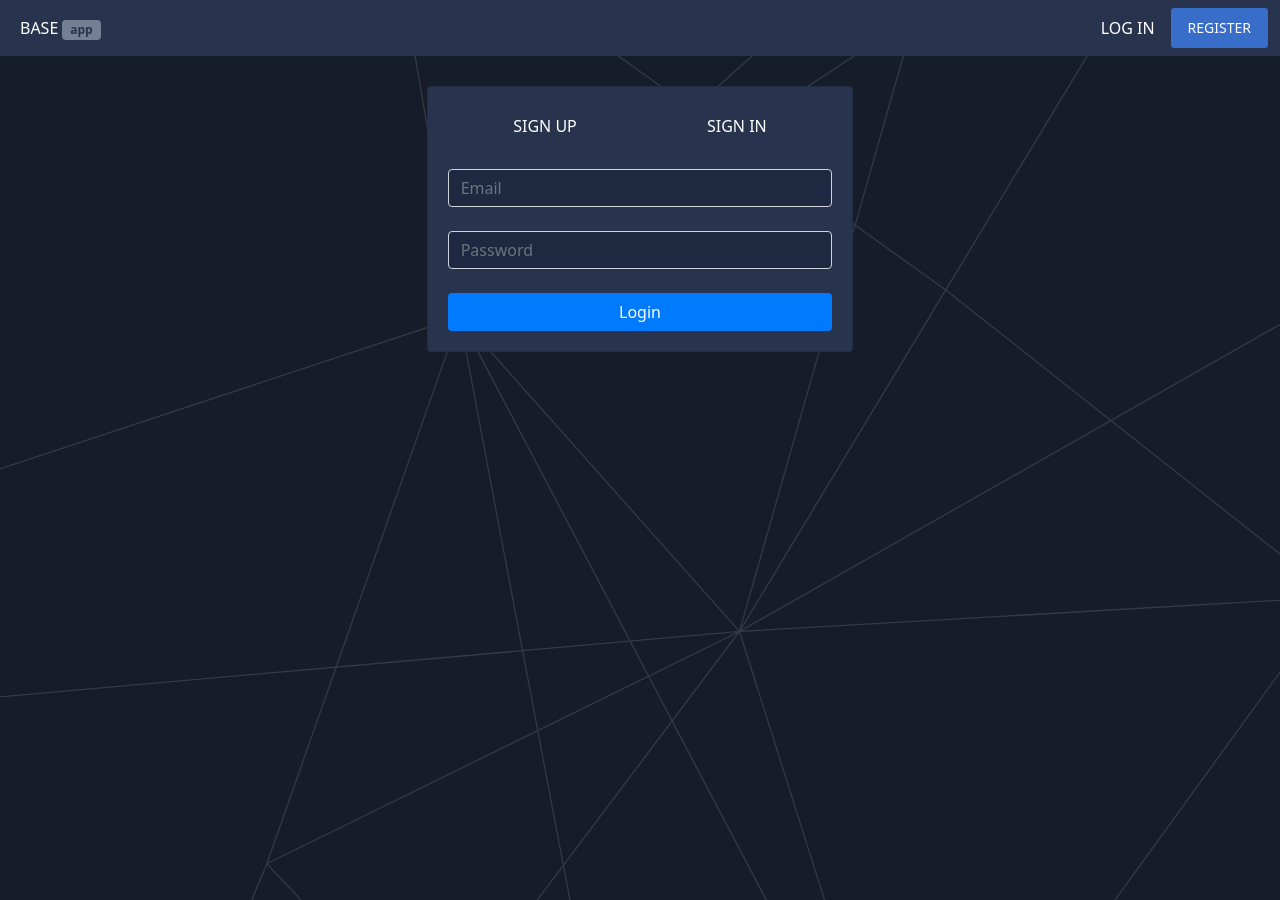
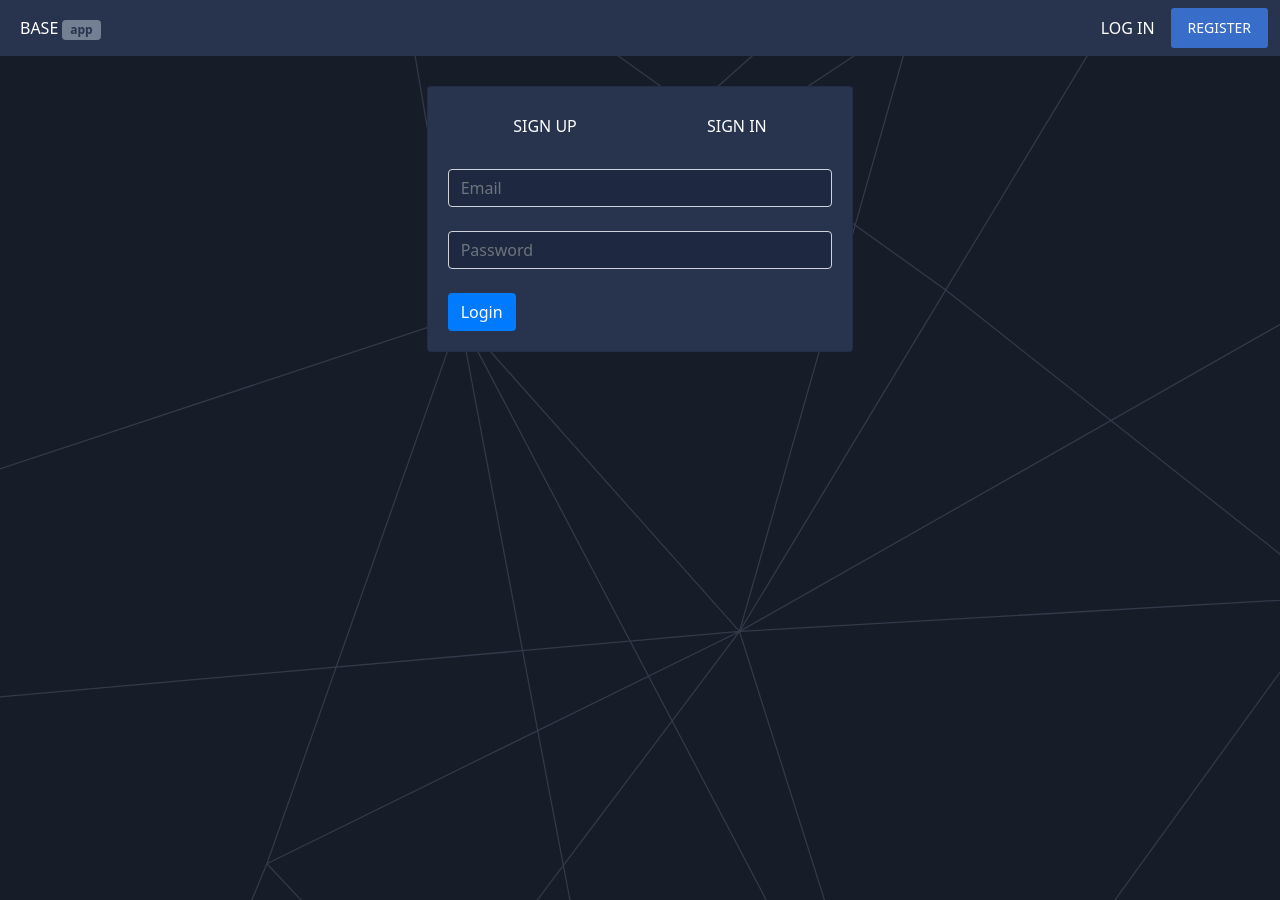
Before and after one commit to rubi022/react-app, a React (Create React App) app in the folder barong-api-user-auth-new/: page /login in a window 1280 px wide. Built offline with nearby package versions, Linux system fonts and the light colour scheme.

Commit message:
custom validation added in register
custom validation added in register

```diff
--- a/barong-api-user-auth-new/package.json
+++ b/barong-api-user-auth-new/package.json
@@ -13,6 +13,7 @@
     "react-dom": "^17.0.2",
     "react-router-dom": "^6.2.1",
     "react-scripts": "5.0.0",
+    "react-toastify": "^8.1.1",
     "web-vitals": "^2.1.4"
   },
   "scripts": {
--- a/barong-api-user-auth-new/src/components/Login.js
+++ b/barong-api-user-auth-new/src/components/Login.js
@@ -1,27 +1,19 @@
 import { Link } from "react-router-dom";
-import React, { useState, useEffect } from "react";
-// import { useHistory } from "react-router-dom"
-import { useNavigate } from 'react-router-dom';
+import React, { useState } from "react";
+// import React, { useState, useEffect } from "react";
 
 
 const Login = () => {
 
 
-    //  const [username, setUsername] = useState("")
     const [email, setEmail] = useState("")
     const [password, setPassword] = useState("")
-    const navigate = useNavigate();
+    // const navigate = useNavigate();
 
-    // const navigate = useNavigate();
-    // const history = useHistory();
-    useEffect(() => {
-        if (localStorage.getItem('user-info')) {
-            // history.push("/add")
-            // navigate('/product');
-        }
-    }, [navigate]);
-    async function login() {
-        console.warn(email, password)
+
+    async function onSubmit(e) {
+        e.preventDefault();
+
         let item = { email, password }
         let result = await fetch("https://cp.btfd.cc/api/v2/barong/identity/users",
 
@@ -51,17 +43,20 @@ const Login = () => {
                 </div>
                 <br />
 
+                <form action="" className="login-form" onSubmit={onSubmit}>
 
 
-                <input type="email" value={email} onChange={(e) => setEmail(e.target.value)} className="form-control" placeholder="Email" />
-                <br />
+                    <input type="email" value={email} onChange={(e) => setEmail(e.target.value)} className="form-control" placeholder="Email" required />
+                    <br />
 
-                <input type="password" value={password} onChange={(e) => setPassword(e.target.value)} className="form-control" placeholder="Password" />
-                <br />
+                    <input type="password" value={password} onChange={(e) => setPassword(e.target.value)} className="form-control" placeholder="Password" required />
+                    <br />
 
-                <button onClick={login} className="btn btn-sign">Login</button>
+                    {/* <button onClick={login} className="btn btn-sign">Login</button> */}
+                    <input type="submit" value="Login" className="btn btn-sign" />
 
 
+                </form>
             </div>
 
         </div>
--- a/barong-api-user-auth-new/src/components/Register.js
+++ b/barong-api-user-auth-new/src/components/Register.js
@@ -2,6 +2,8 @@
 import React, { useState } from "react";
 import { useNavigate } from 'react-router-dom';
 import { Link } from "react-router-dom";
+import { ToastContainer, toast } from 'react-toastify';
+import 'react-toastify/dist/ReactToastify.css';
 
 
 const Register = () => {
@@ -9,16 +11,35 @@ const Register = () => {
     const [email, setEmail] = useState("")
     const [password, setPassword] = useState("")
     const [confirmPassword, setConfirmPassword] = useState("")
-
     const navigate = useNavigate();
+    // const [formErrors, setFormErrors] = useState({})
 
 
-
-    const signUp = async () => {
-
-        let item = { email, password }
+    const onSubmit = async (e) => {
+        e.preventDefault();
 
 
+        let item = { email, password, confirmPassword }
+        console.log(item)
+        const regex = /^[^\s@]+@[^\s@]+\.[^\s@]{2,}$/i;
+
+        if (!item.email || !item.password || !item.confirmPassword) {
+
+            toast("Can't submit! You misssed a field!",
+                { position: "top-center" }
+            );
+
+        } else if (!regex.test(item.email)) {
+            toast.warn("This is not a valid email!",
+                { position: "top-center" }
+            )
+
+        } else if (item.password !== item.confirmPassword) {
+            toast.warn("Password didn't match",
+                { position: "top-center" }
+            );
+
+        } else {
 
             let result = await fetch("https://cp.btfd.cc/api/v2/barong/identity/users",
 
@@ -32,11 +53,17 @@ const Register = () => {
                 })
 
             result = await result.json()
-        console.warn("result", result)
+            // console.warn("result", result)
+
             localStorage.setItem("user-info", JSON.stringify(result))
             navigate('/email-verification');
 
+
         }
+
+
+    }
+
 
 
     return (
@@ -50,6 +77,7 @@ const Register = () => {
                 </div>
                 <br />
 
+                <form action="" className="register-form" onSubmit={onSubmit}>
 
                     <input type="email" value={email} onChange={(e) => setEmail(e.target.value)} className="form-control" placeholder="Email" />
                     <br />
@@ -60,9 +88,13 @@ const Register = () => {
                     <br />
 
 
-                <button onClick={signUp} className="btn btn-sign">Sign Up</button>
+                    {/* <button  onClick={signUp} className="btn btn-sign">Sign Up</button> */}
+
+                    <input type="submit" value="Sign Up" className="btn btn-sign" />
+                </form>
+
             </div>
-
+            <ToastContainer />
 
         </div>
 
```
Also changed, not shown: 1 other file (tests, documents, lock files or other folders). Lines whose indentation alone changed are shown as unchanged.
